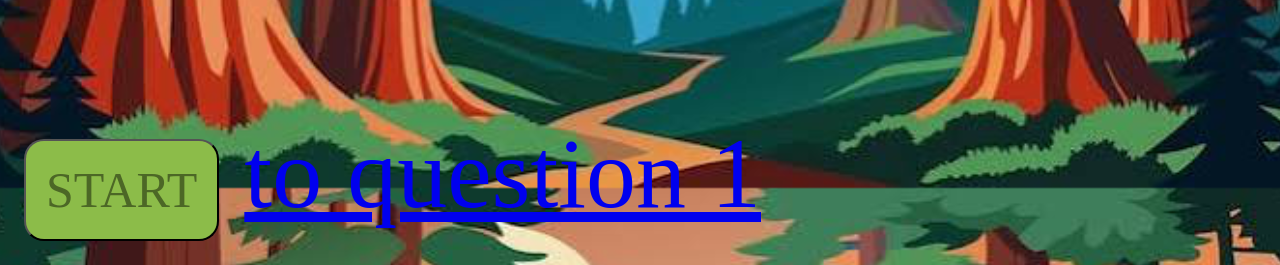
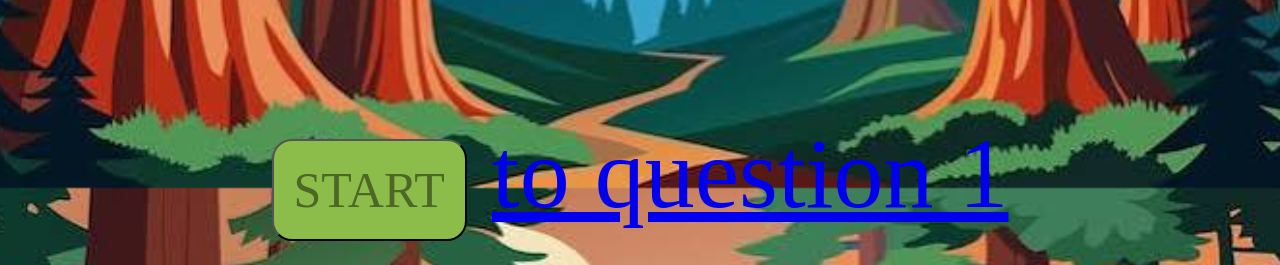
Before and after one commit to zjirehfaith/art101-final-project, a plain HTML site: page index.html in a window 1280 px wide. Shown: the part 612-877 px from the top of the page. Drawn offline with nearby package versions, Linux system fonts and the light colour scheme.

Commit message:
Update site.css

```diff
--- a/site.css
+++ b/site.css
@@ -5,10 +5,11 @@ body {
     background-image: url("redwood.png");
     background-size: cover;
     background-repeat: no-repeat;
-    background-position: center relative;
     background-attachment: fixed;
     alignment-baseline: central;
-div {}
+    text-align: center;
+}
+
 
 h1 {text-align: center;
     font-family: Marker Felt,fantasy;}
@@ -22,8 +23,8 @@ button{
     cursor: pointer;
     align-items: center;
     padding: 20px;
-    top: 0%;
-    left: 0%;
+    left: 20%;
+
 }
 
 .controls {
@@ -37,4 +38,3 @@ button{
     padding: 16px;
     border: 1px solid #ccc;
     background: #f7f7f5;}
-}
```
